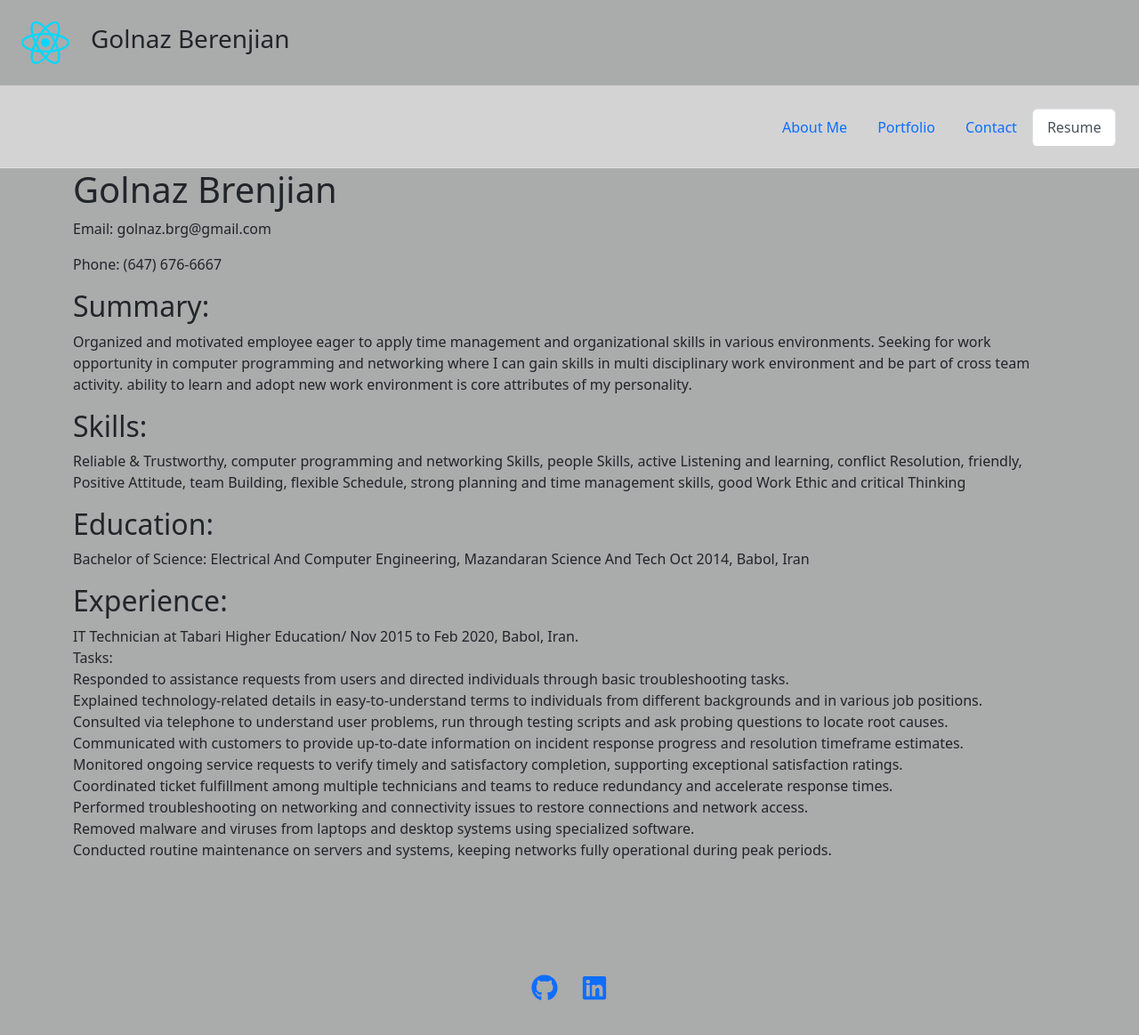
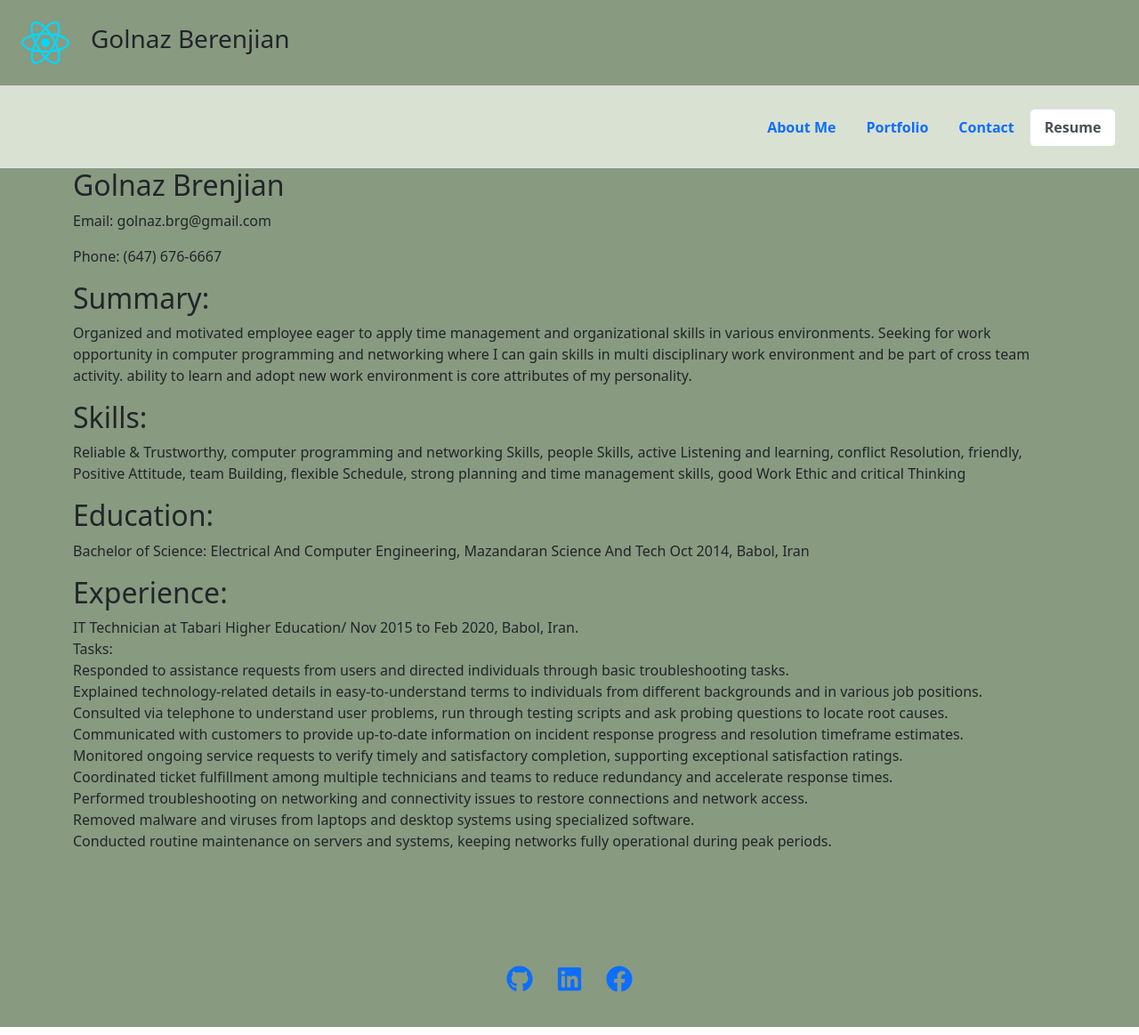
Before and after one commit to Golnaz8/react-portfolio, a React (Vite) app in the folder react-portfolio/: page /Resume in a window 1280 px wide. Shown: the whole page at 89% size. Built offline with nearby package versions, Linux system fonts and the light colour scheme.

Commit message:
added github page on each work image

```diff
--- a/react-portfolio/src/App.jsx
+++ b/react-portfolio/src/App.jsx
@@ -2,7 +2,7 @@
 import { Outlet } from 'react-router-dom';
 import Nav from './components/NavTabs';
 import './styles/App.css';
-import { FaGithub, FaLinkedin } from 'react-icons/fa';
+import { FaFacebook, FaGithub, FaLinkedin } from 'react-icons/fa';
 
 
 function App() {
@@ -14,11 +14,14 @@ function App() {
         <Outlet />
       </main>
       <footer style={{ display: 'flex', justifyContent: 'center', marginTop: '10%', paddingBottom:'3%' }}>
-        <a style={{marginRight: '2%'}} href="https://github.com/golnaz8" target="_blank" rel="noopener noreferrer">
+        <a style={{marginRight: '2%'}} href="https://github.com/golnaz8" target="_blank" rel="my githyb link">
           <FaGithub size={30} />
         </a>
-        <a href="https://www.linkedin.com/in/naz-brj" target="_blank" rel="noopener noreferrer">
+        <a style={{marginRight: '2%'}} href="https://www.linkedin.com/in/naz-brj" target="_blank" rel="my linkedin link">
           <FaLinkedin size={30} />
+        </a>
+        <a href="https://www.facebook.com/golnaz.berenjian" target="_blank" rel="my facebook link">
+          <FaFacebook size={30} />
         </a>
       </footer>
     </>
--- a/react-portfolio/src/components/NavTabs.jsx
+++ b/react-portfolio/src/components/NavTabs.jsx
@@ -19,7 +19,7 @@ function NavTabs() {
               to="/"
               className={currentPage === '/' ? 'nav-link active custom-radius' : 'nav-link'}
             >
-              About Me
+              <strong>About Me</strong>
             </Link>
           </li>
           <li className="nav-item">
@@ -27,7 +27,7 @@ function NavTabs() {
               to="/Portfolio"
               className={currentPage === '/Portfolio' ? 'nav-link active custom-radius' : 'nav-link'}
             >
-              Portfolio
+              <strong>Portfolio</strong>
             </Link>
           </li>
           <li className="nav-item">
@@ -35,7 +35,7 @@ function NavTabs() {
               to="/Contact"
               className={currentPage === '/Contact' ? 'nav-link active custom-radius' : 'nav-link'}
             >
-              Contact
+              <strong>Contact</strong>
             </Link>
           </li>
           <li className="nav-item">
@@ -43,7 +43,7 @@ function NavTabs() {
               to="/Resume"
               className={currentPage === '/Resume' ? 'nav-link active custom-radius' : 'nav-link'}
             >
-              Resume
+              <strong>Resume</strong>
             </Link>
           </li>
         </ul>
--- a/react-portfolio/src/pages/About.css
+++ b/react-portfolio/src/pages/About.css
@@ -21,7 +21,7 @@
 .custom-container-text{
     margin-top: 7%;
     border: 1px;
-    background-color: lightgray;
+    background-color: rgba(227, 233, 221, 0.897);
     border-radius: 10px;
     padding: 2%;
 }
--- a/react-portfolio/src/pages/Portfolio.css
+++ b/react-portfolio/src/pages/Portfolio.css
@@ -1,6 +1,5 @@
 .applications {
     flex: 4;
-    background-color: white;
     display: flex;
     flex-wrap: wrap;
     justify-content: center;
@@ -10,14 +9,14 @@
 .different{
     position: relative;
     border-radius: 10px;
-    flex: 0 0 30%;
+    flex: 0 0 45%;
     padding: 10px;
 }
  /* other boxer which have same size */
 .same {
     position: relative;
     border-radius: 10px;
-    flex: 0 0 30%;
+    flex: 0 0 45%;
     padding: 10px;
 }
  .different img,
@@ -42,4 +41,11 @@
     border-radius: 20px 0 0 20px;
     background-color: white;
     padding: 10px;
+    font-weight: bold;
 }
+.top-right {
+    position: absolute;
+    top: 10px;
+    right: 10px;
+    padding: 10px;
+}
--- a/react-portfolio/src/pages/Portfolio.jsx
+++ b/react-portfolio/src/pages/Portfolio.jsx
@@ -1,36 +1,44 @@
 import React from 'react';
 import './Portfolio.css';
+import { FaGithub } from 'react-icons/fa';
 
 function Portfolio() {
   const applicationData = [
     {
       name: 'Recipe-planner',
       link: 'https://golnaz8.github.io/Recipe-Planner/',
+      github: 'https://github.com/golnaz8/Recipe-Planner',
       imageSrc: './src/assets/images/projec1.png',
     },
     {
       name: 'Wealth-tracker',
       link: 'https://boiling-gorge-22354-0c68df1ecb5a.herokuapp.com/',
+      github: 'https://github.com/golnaz8/Wealth-Tracker',
       imageSrc: './src/assets/images/projec2.png',
     },
     {
       name: 'Calculator',
       link: 'https://golnaz8.github.io/challenge1-refactory/',
+      github: 'https://github.com/golnaz8/Challenge1-refactory',
       imageSrc: './src/assets/images/image.3.png',
     },
     {
       name: 'Shop',
       link: 'https://golnaz8.github.io/challenge1-refactory/',
+      github: 'https://github.com/golnaz8/Challenge1-refactory',
       imageSrc: './src/assets/images/image.4.png',
     },
     {
       name: 'Educational',
       link: 'https://golnaz8.github.io/challenge1-refactory/',
+      github: 'https://github.com/golnaz8/Challenge1-refactory',
       imageSrc: './src/assets/images/image.5.png',
     },
   ];
 
   return (
+    <>
+    <h2 style={{marginTop: '2%'}}>Works:</h2>
       <div className="applications">
         {applicationData.map((app, index) => (
           <section className={index === 0 ? 'different' : 'same'} key={index}>
@@ -38,9 +46,19 @@ function Portfolio() {
               <img src={app.imageSrc} alt={`Image of ${app.name}`} />
               <div className="bottom-right">{app.name}</div>
             </a>
+            <a
+              href={app.github}
+              target="_blank"
+              className="top-right"
+              alt={`${app.name} GitHub link`}
+            >
+              <FaGithub size={30} />
+            </a>
           </section>
         ))}
       </div>
+    </>
+
   );
 }
 
--- a/react-portfolio/src/pages/Resume.jsx
+++ b/react-portfolio/src/pages/Resume.jsx
@@ -4,7 +4,7 @@ import React from 'react';
 function Resume() {
   return (
     <div className='container'>
-      <h1>Golnaz Brenjian</h1>
+      <h2>Golnaz Brenjian</h2>
       <p>Email: golnaz.brg@gmail.com</p>
       <p>Phone: (647) 676-6667</p>
 
--- a/react-portfolio/src/styles/App.css
+++ b/react-portfolio/src/styles/App.css
@@ -3,7 +3,7 @@
   margin: 0 auto;
   /* padding: 2rem; */
   text-align: left;
-  background-color:rgb(170, 171, 171);
+  background-color:rgb(136, 154, 128);
 }
 
 .logo {
@@ -21,7 +21,7 @@
 
 .custom-container {
   justify-content: flex-end;
-  background-color: lightgray;
+  background-color: rgba(227, 233, 221, 0.897);
   align-items: center;
   padding: 2%;
 }
```
Lines whose indentation alone changed are shown as unchanged.
